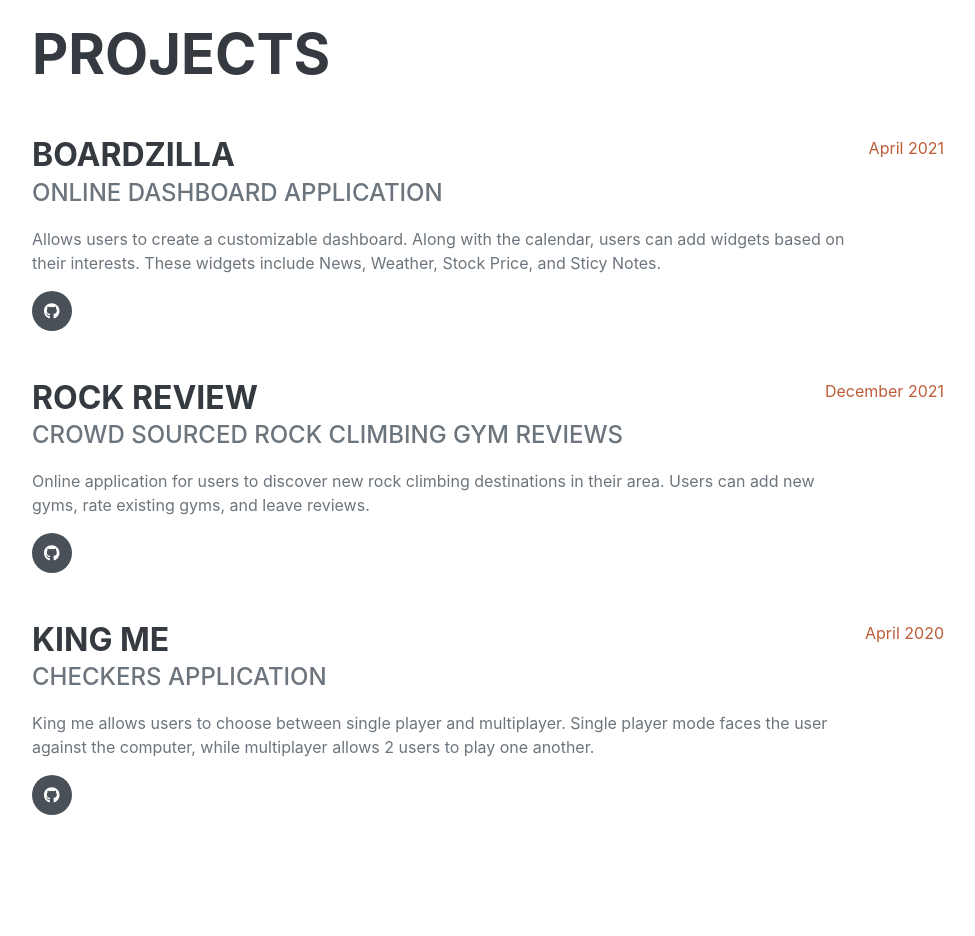
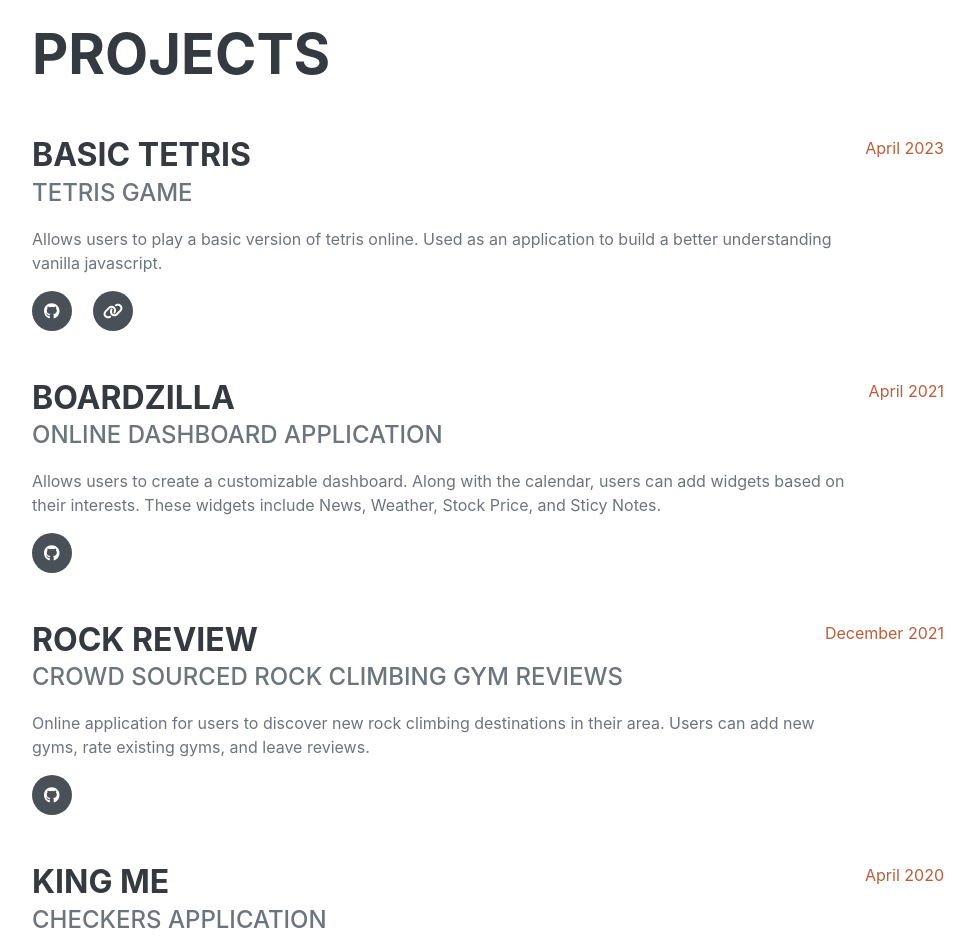
Before and after one commit to DylanSmithSE/PortfolioSite, a plain HTML site: page index.html in a window 1280 px wide. Shown: the part 860-1796 px from the top of the page, without its empty margins (288-1263 px from the left). Drawn offline with nearby package versions, Linux system fonts and the light colour scheme; a web font is replaced by a local one.

Commit message:
added Basic Tetris to the projects section

```diff
--- a/index.html
+++ b/index.html
@@ -117,6 +117,36 @@
 			<section class="resume-section" id="projects">
 				<div class="resume-section-content">
 					<h2 class="mb-5">Projects</h2>
+					<div
+						class="d-flex flex-column flex-md-row justify-content-between mb-5"
+					>
+						<div class="flex-grow-1">
+							<h3 class="mb-0">Basic Tetris</h3>
+							<div class="subheading mb-3">Tetris Game</div>
+							<p>
+								Allows users to play a basic version of tetris online. Used as
+								an application to build a better understanding vanilla
+								javascript.
+							</p>
+							<div class="project-icons">
+								<a
+									class="project-icon"
+									href="https://github.com/DylanSmithSE/Boardzilla"
+									><i class="fab fa-github"></i
+								></a>
+								<a
+									class="project-icon"
+									href="https://tetris.dylansmithse.com/"
+									target="_blank"
+									rel="noopener noreferrer"
+									><i class="fa-solid fa-link"></i
+								></a>
+							</div>
+						</div>
+						<div class="flex-shrink-0">
+							<span class="text-primary">April 2023</span>
+						</div>
+					</div>
 					<div
 						class="d-flex flex-column flex-md-row justify-content-between mb-5"
 					>
```
